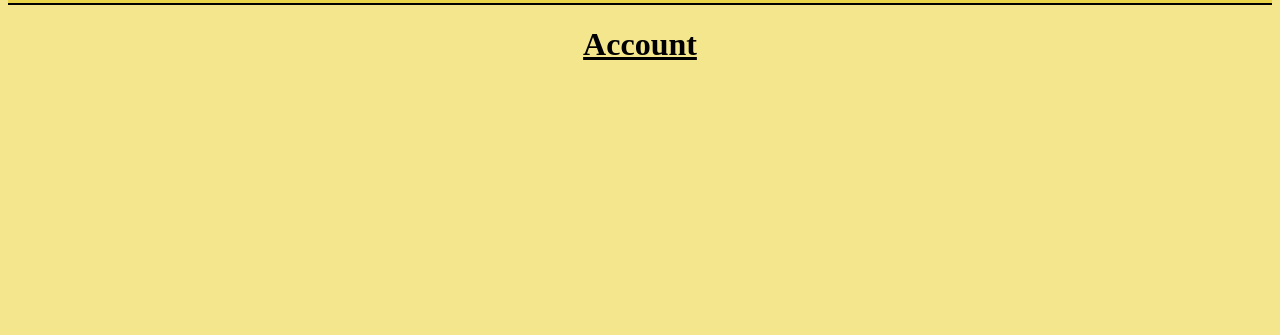
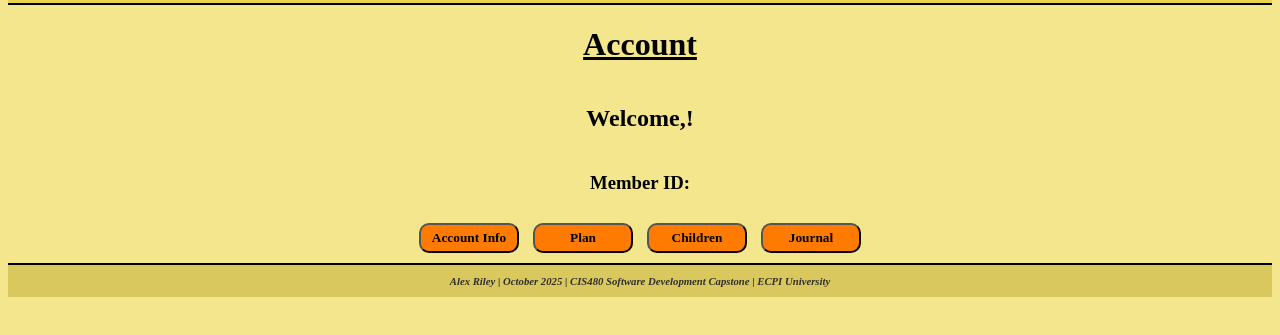
Before and after one commit to AlexRiley99/CIS480_Project, a plain HTML site: page AccountPage/Account.html in a window 1280 px wide. Shown: the part 153-488 px from the top of the page. Drawn offline with Linux system fonts and the light colour scheme.

Commit message:
Added elements to Account page

```diff
--- a/AccountPage/Account.css
+++ b/AccountPage/Account.css
@@ -0,0 +1,9 @@
+h2, h3{
+    display: inline-block;
+}
+#memberInfo{
+    text-align: center;
+}
+#accountButtons{
+    text-align: center;
+}
--- a/AccountPage/Account.html
+++ b/AccountPage/Account.html
@@ -22,3 +22,20 @@
             </div>
         </nav>
         <h1>Account</h1>
+        <div id="memberInfo">
+            <h2 id="welcome">Welcome, <h2 id="memberName"></h2><h2 id="exclamation">!</h2></h2><br><!--"Welcome, [member name]!"-->
+            <h3>Member ID: </h3><h3 id="memberID"></h3><br><!--"Member ID: #####"-->
+        </div>
+        <div id="accountButtons">
+            <button id="manageAccount">Account Info</button>
+            <button id="managePlan">Plan</button>
+            <button id="manageChildProfiles">Children</button>
+            <button id="journal">Journal</button>
+        </div>
+        <footer>
+            <div class="footerDiv">
+                <h6 class="footer">Alex Riley | October 2025 | CIS480 Software Development Capstone | ECPI University</h6>
+            </div>
+        </footer>
+    </body>
+</html>
--- a/styles.css
+++ b/styles.css
@@ -70,6 +70,7 @@ a, input[type=submit], input[type=reset] {
     font-weight: bold;
     font-family: serif;
 }
+
 .buttonContainer{
     display: inline-block;
     margin-bottom: 10px 5px;
```
Also changed, not shown: LandingPage/LandingPage.html (+5 -5 lines).
